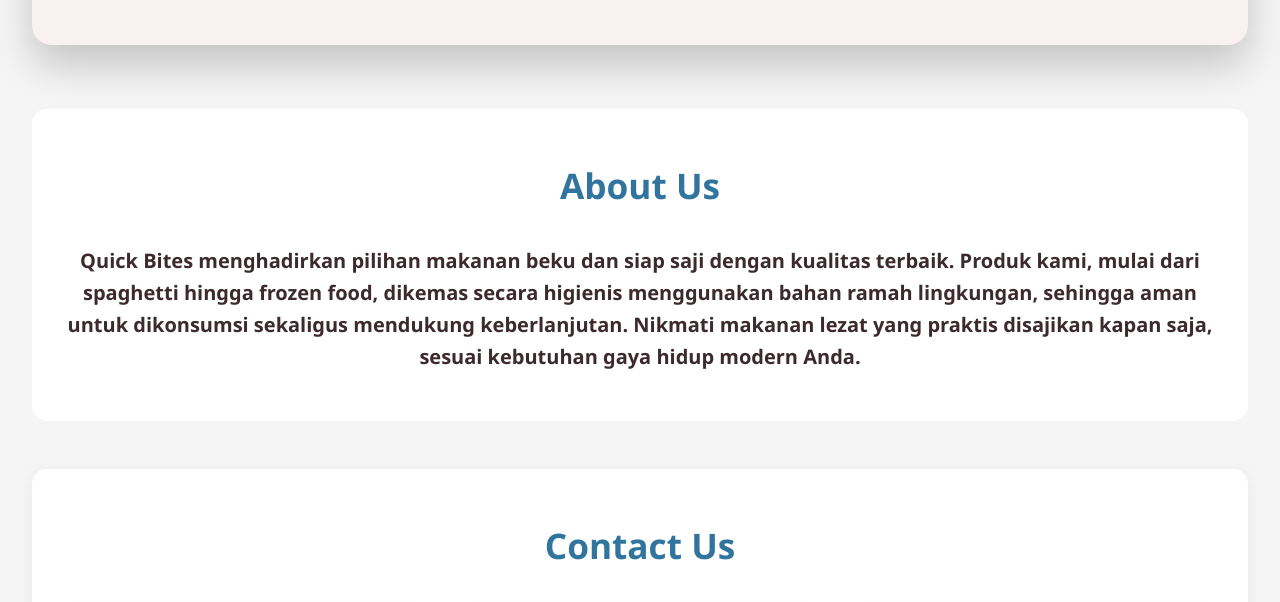
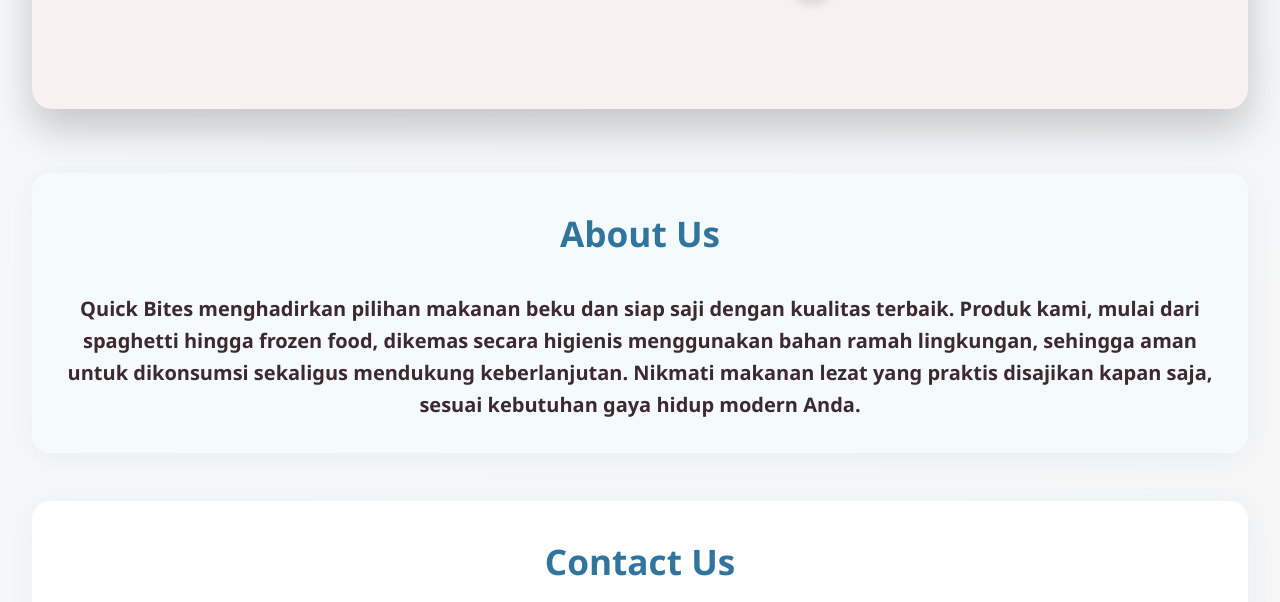
Before and after one commit to hafzrfn/quickbites, a plain HTML site: page quickbites/index.html in a window 1280 px wide. Shown: the part 2818-3420 px from the top of the page. Drawn offline with Linux system fonts and the light colour scheme; a web font is replaced by a local one.

Commit message:
some minor improvements

```diff
--- a/quickbites/style.css
+++ b/quickbites/style.css
@@ -19,10 +19,9 @@
         }
 
         body {
-            background-color: #f5f5f5;
+            background: linear-gradient(135deg, #f5fafd 0%, #f5f5f5 100%);
             color: var(--dark);
             line-height: 1.6;
-            /* padding-top: 50px; REMOVE THIS */
         }
 
         /* Navigation Bar */
@@ -31,8 +30,9 @@
             top: 0;
             left: 0;
             width: 100%;
-            background: #f5f5f5;
-            box-shadow: 0 2px 15px rgba(0, 0, 0, 0.1);
+            background: rgba(255, 255, 255, 0.85); /* semi-transparent white */
+            box-shadow: 0 2px 15px rgba(0, 0, 0, 0.08);
+            backdrop-filter: blur(6px); /* blur effect */
             display: flex;
             justify-content: space-between;
             align-items: center;
@@ -562,6 +562,17 @@
     }
 }
 
+    .products, .about, .contact, .testimonials-section {
+        background: #fff;
+        border-radius: 18px;
+        box-shadow: 0 4px 24px rgba(49,116,158,0.06);
+        padding: 2rem;
+        margin-bottom: 2.5rem;
+}
+    .products:nth-of-type(even), .about:nth-of-type(even) {
+        background: #f5fafd;
+}
+
 @media (max-width: 600px) {
     .order-modal {
         max-width: 98vw !important;
```
